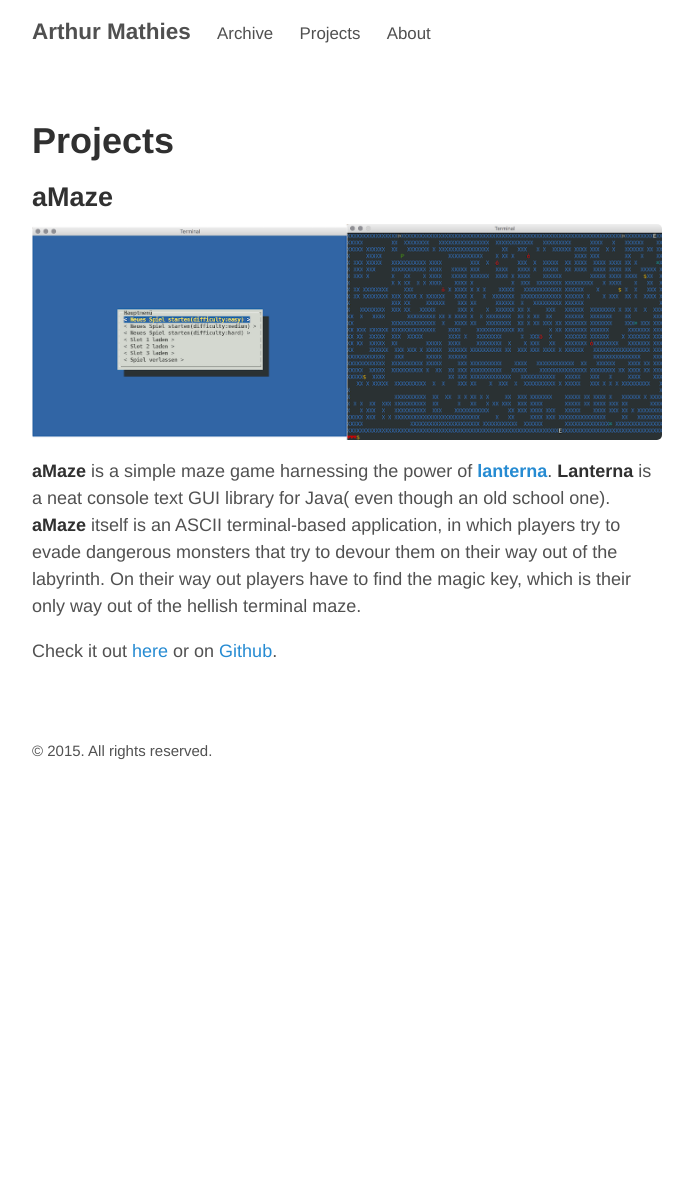
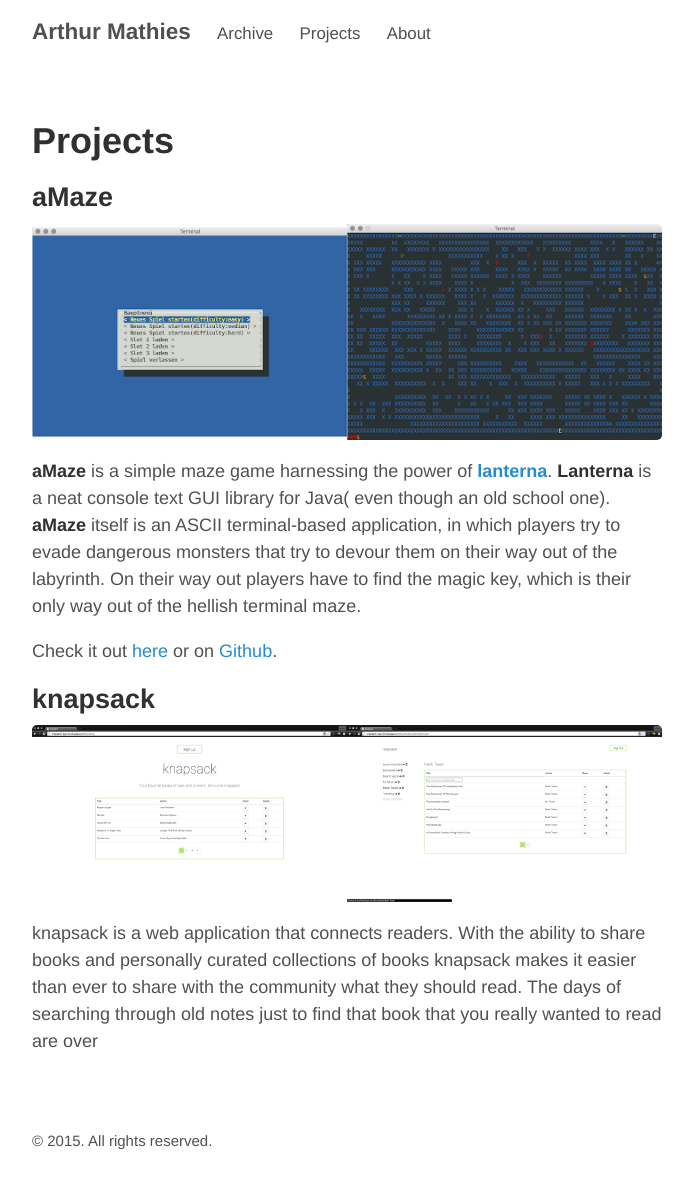
Before and after one commit to art-mth/arthurmathies.github.io, a Jekyll site: the page built from projects.md, in a window 1280 px wide. Shown: the whole page, without its empty margins (293-986 px from the left). Built offline with Jekyll 4.4.1, drawn with Linux system fonts in a browser that asks for light colours; before the commit the page ends 900 px from its top, so only the background shows below that.

Commit message:
started writing knapsack short intro

```diff
--- a/projects.md
+++ b/projects.md
@@ -9,3 +9,8 @@ title: Projects
 **aMaze** is a simple maze game harnessing the power of [**lanterna**](https://code.google.com/p/lanterna/). **Lanterna** is a neat console text GUI library for Java( even though an old school one). **aMaze** itself is an ASCII terminal-based application, in which players try to evade dangerous monsters that try to devour them on their way out of the labyrinth. On their way out players have to find the magic key, which is their only way out of the hellish terminal maze.
 
 Check it out [here](/projects/aMaze) or on [Github](https://github.com/arthurmathies/aMaze).
+
+##knapsack
+
+![](/assets/knapsack/demo.png)
+knapsack is a web application that connects readers. With the ability to share books and personally curated collections of books knapsack makes it easier than ever to share with the community what they should read. The days of searching through old notes just to find that book that you really wanted to read are over
```
